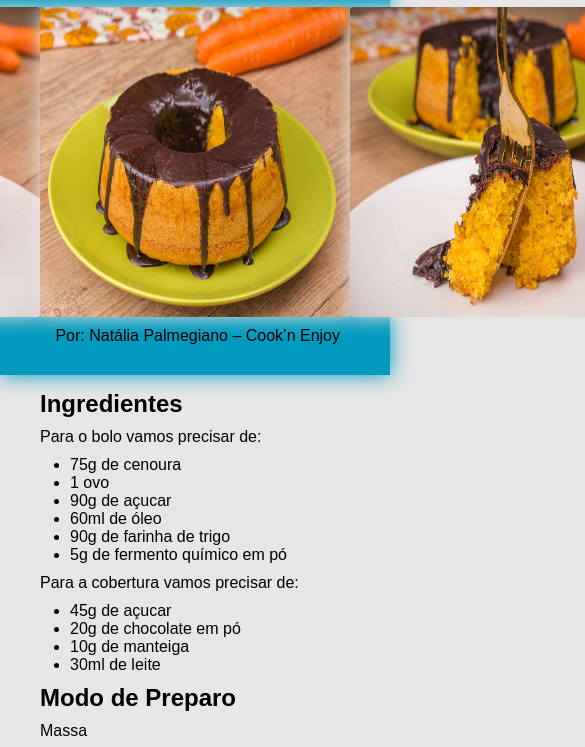
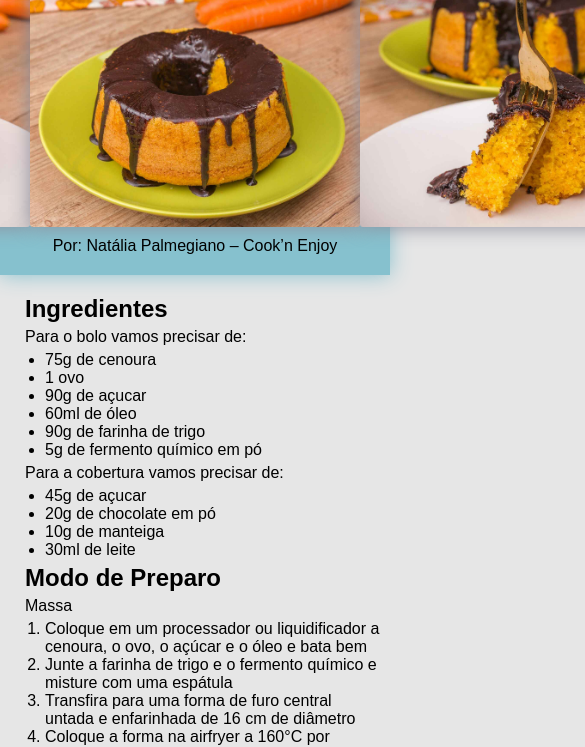
Before and after one commit to ACFEREIRA/pagina-de-receitas, a plain HTML site: page index.html in a window 390 px wide. Shown: the part 106-853 px from the top of the page, 585 px wide, since content can reach past the window. Drawn offline with Linux system fonts and the light colour scheme.

Commit message:
respansividade

```diff
--- a/style.css
+++ b/style.css
@@ -7,8 +7,8 @@
 :root {
   --color-background: #363636;
   --color-primary: #252525;
-  --color-secondary: #0299be;
-  --color-grey60: #989899;
+  --color-secondary: #86c1ce;
+  --color-grey60: #8d8d9b;
   --color-white: #e6e6e6;
   font-family: "Fredoka", sans-serif;
   /* font-size: 70%; */
@@ -46,7 +46,7 @@ p {
   max-width: 100%;
   height: 310px;
   margin: auto;
-  box-shadow: 0 0 20px var(--color-white);
+  box-shadow: 0 0 20px var(--color-grey60);
   border-radius: 3px;
 }
 
@@ -59,7 +59,7 @@ p {
   max-width: 100%;
   display: block;
   padding-left: 30px;
-  margin-top: 15px;
+  margin-top: 20px;
 
   /* border: red solid 3px; */
 }
@@ -78,7 +78,7 @@ ol {
 #observacoes {
   /* border: rgb(43, 255, 0) solid 3px; */
   display: flex;
-  margin-top: 15px;
+  margin-top: 20px;
   margin-bottom: 15px;
   padding: 10px;
   height: 70px;
@@ -111,3 +111,51 @@ ol {
   margin-left: 0.5rem;
   margin-right: 0.5rem;
 }
+
+/* Media Queries */
+@media only screen and (max-width: 600px) {
+  .header {
+    padding: 20px;
+  }
+
+  .header h1,
+  .header figcaption {
+    padding-left: 10px;
+    padding-right: 10px;
+    text-align: center;
+  }
+
+  #initial img {
+    height: auto;
+    max-width: 100%;
+  }
+
+  .content {
+    padding-left: 20px;
+  }
+
+  .content h2,
+  .content span {
+    margin: 5px;
+  }
+
+  .content ul,
+  .content ol {
+    margin: 5px;
+    padding-left: 20px;
+  }
+
+  #observacoes {
+    flex-direction: column;
+    align-items: center;
+    height: auto;
+  }
+
+  .observacao {
+    margin-bottom: 10px;
+  }
+
+  .divider {
+    display: none;
+  }
+}
```
